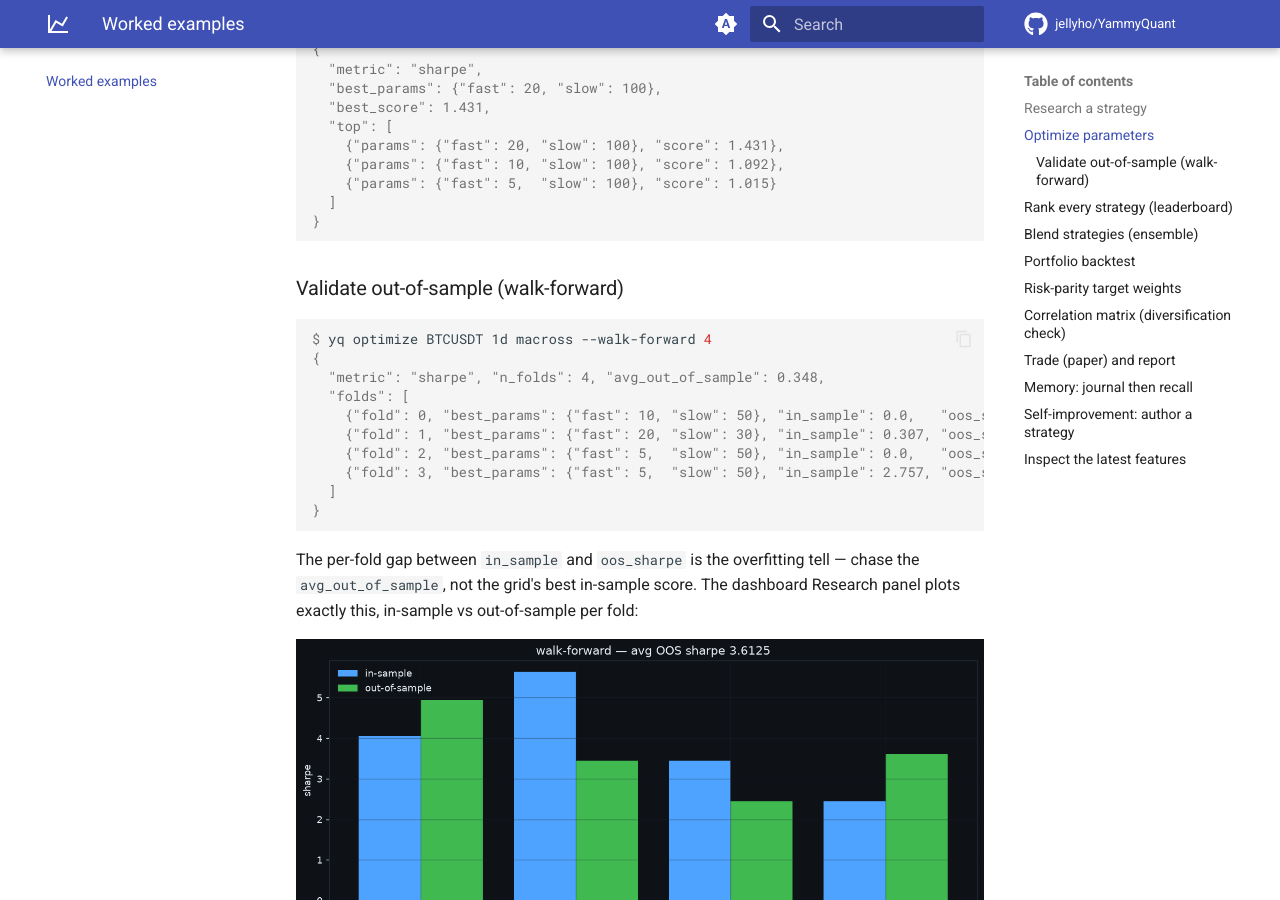
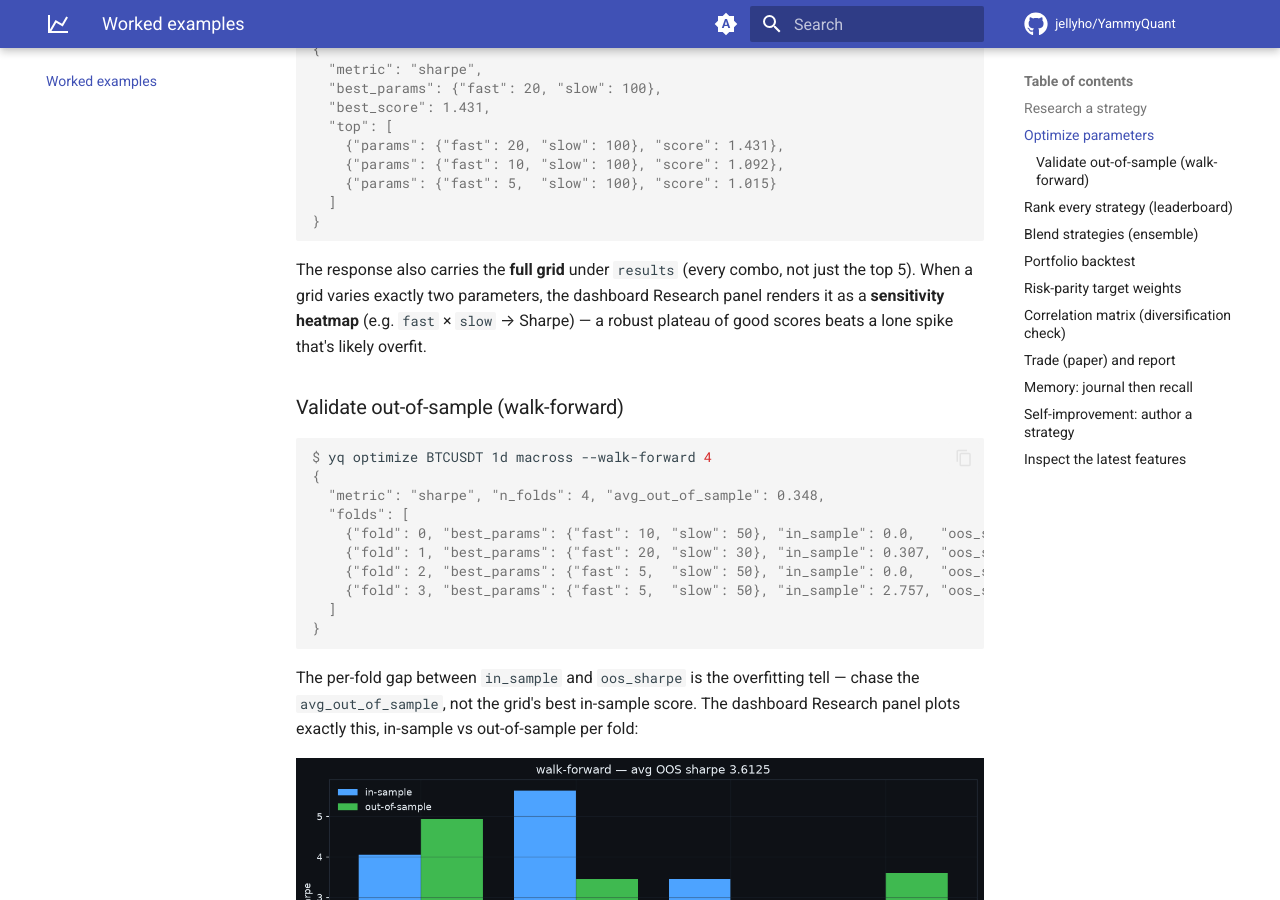
Before and after one commit to jellyho/YammyQuant, an MkDocs documentation site: the page built from docs/examples.md, in a window 1280 px wide and 900 px high, scrolled down 1353 px. Built offline with MkDocs 1.6.1 and Material for MkDocs 9.7.7, drawn with Linux system fonts in a browser that asks for light colours; comment, search, counter and statistics services are not loaded.

Commit message:
Add parameter-sensitivity heatmap to optimize research (#33)
A lone high score is often overfit; a robust plateau of good scores is the
real signal. The optimize output now exposes the full grid and the dashboard
renders it as a 2-param heatmap.

- ops.optimize() returns `results` — the full grid of {params, score}, not
  just the top-5 (`top` is unchanged for compactness).
- Dashboard: when a grid varies exactly two params, the Research panel draws a
  Viridis heatmap (param x × param y -> metric); other shapes fall through.
- Test: /api/optimize returns the full grid with params+score per cell.
- Docs: optimize example notes the grid + a "plateau beats a spike" tip;
  dashboard Research row updated.


Claude-Session: https://claude.ai/code/session_013Byx5gYnWgTGdUFsbqiVoE

Co-authored-by: Claude <noreply@anthropic.com>

````diff
--- a/docs/examples.md
+++ b/docs/examples.md
@@ -61,6 +61,12 @@ $ yq optimize BTCUSDT 1d macross --metric sharpe
   ]
 }
 ```
+
+The response also carries the **full grid** under `results` (every combo, not
+just the top 5). When a grid varies exactly two parameters, the dashboard
+Research panel renders it as a **sensitivity heatmap** (e.g. `fast` × `slow` →
+Sharpe) — a robust plateau of good scores beats a lone spike that's likely
+overfit.
 
 ### Validate out-of-sample (walk-forward)
 
````
Also changed, not shown: docs/dashboard.md (+1 -1 lines), src/yammyquant/web/static/app.js (+23 -0 lines), 2 other files.
